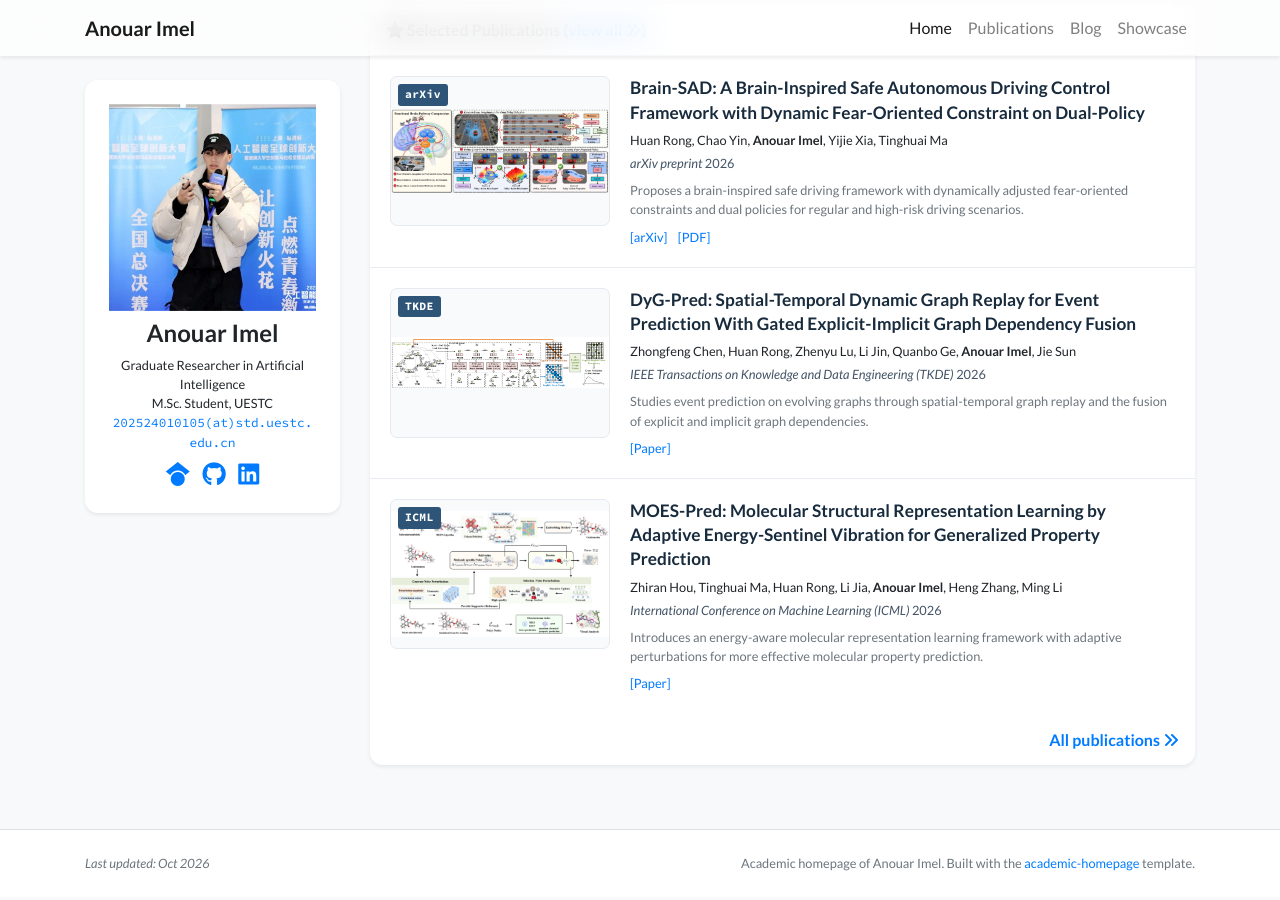
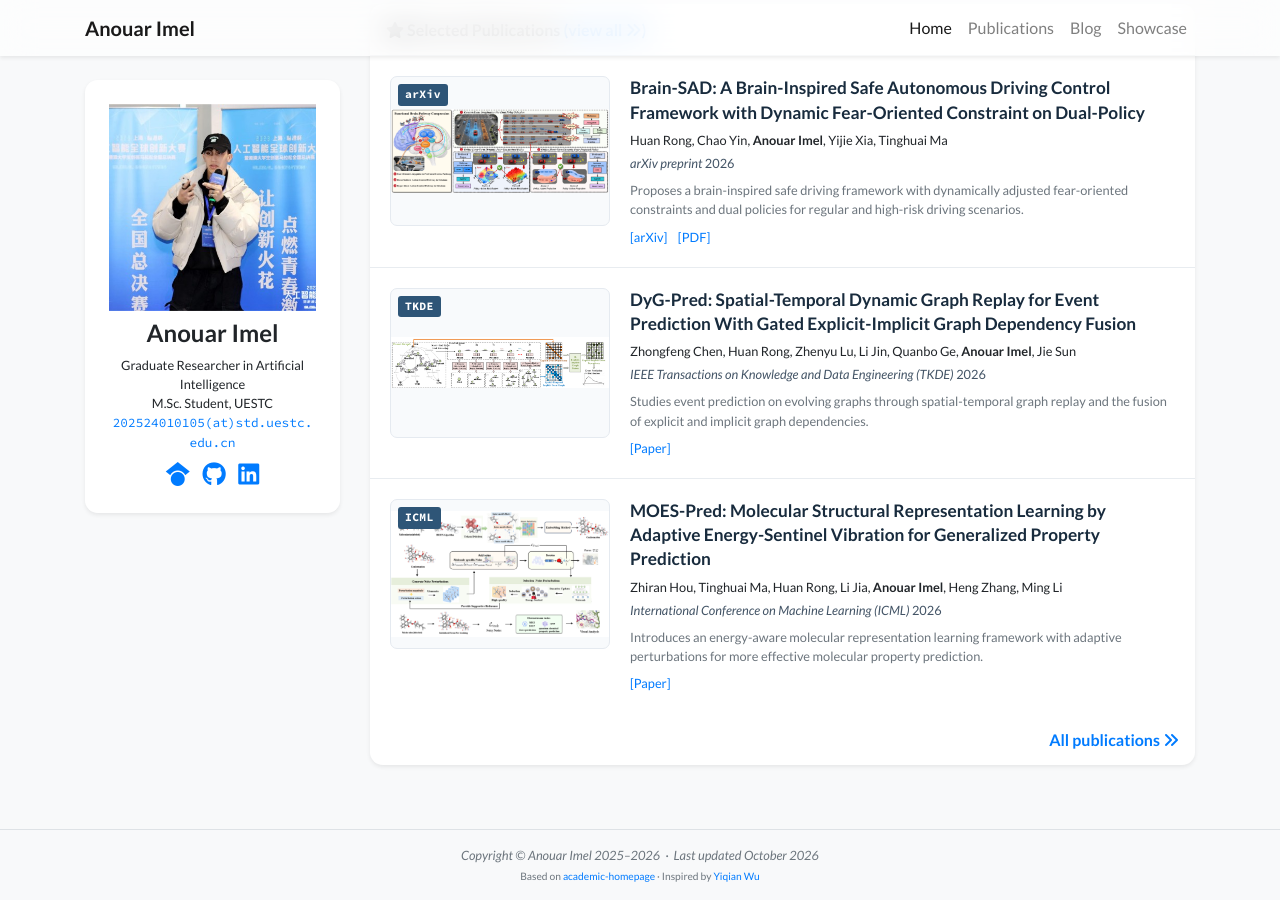
Before and after one commit to AnouarImel/AnouarImel.github.io, a Jekyll site: the page built from index.html, in a window 1280 px wide and 900 px high, scrolled down 1520 px. Built offline with Jekyll 4.4.1, drawn with Linux system fonts in a browser that asks for light colours; nearby versions of some CDN libraries; a style sheet for code colours, icons or effects is not loaded.

Commit message:
Revise footer layout and add copyright details
Updated footer styling and content with copyright information.

```diff
--- a/_includes/footer.html
+++ b/_includes/footer.html
@@ -1,16 +1,26 @@
-<footer class="footer flex-shrink-0 border-top py-2 mt-5 bg-white small">
-    <div class="{% if page.container_class %}{{ page.container_class }}{% else %}container-lg{% endif %}">
-        <div class="row my-3">
-            <div class="col-6">
-                <div class="text-muted">
-                    <i>Last updated: {{ "now" | date: "%b %Y" }}</i>
-                </div>
-            </div>
-            <div class="col-6">
-                <div class="text-right text-muted">
-                    {{ site.data.display.footer_text }}
-                </div>
-            </div>
-        </div>
+
+<footer class="footer flex-shrink-0 border-top py-3 mt-5 small">
+  <div class="container-lg text-center">
+
+    <div class="text-muted">
+      <em>
+        Copyright &copy; Anouar Imel 2025–2026
+        &nbsp;&middot;&nbsp;
+        Last updated October 2026
+      </em>
     </div>
+
+    <div class="small text-muted mt-1">
+      Based on
+      <a href="https://github.com/luost26/academic-homepage" target="_blank">
+        academic-homepage
+      </a>
+      &middot;
+      Inspired by
+      <a href="https://onethousandwu.com/" target="_blank">
+        Yiqian Wu
+      </a>
+    </div>
+
+  </div>
 </footer>
```
